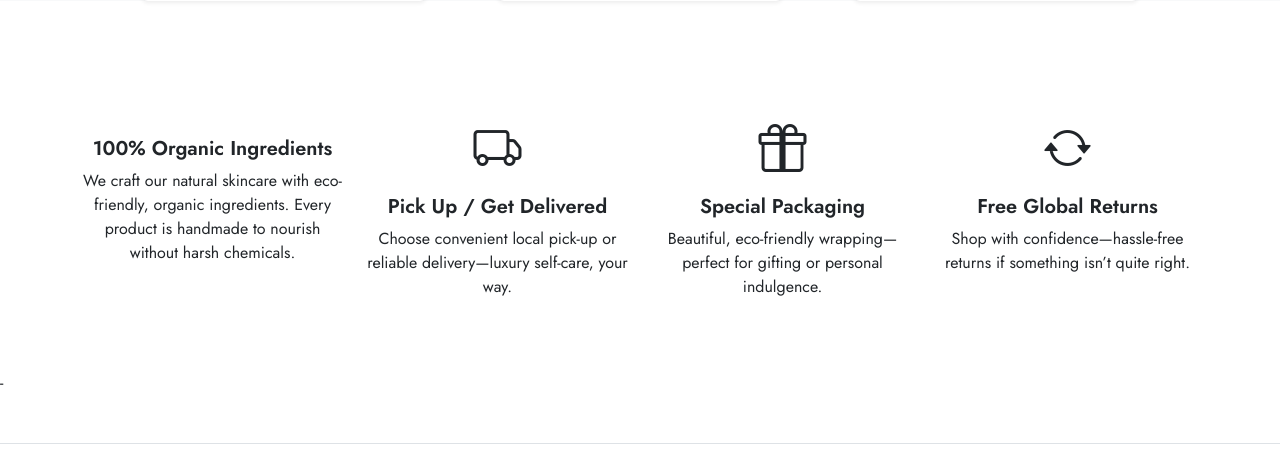
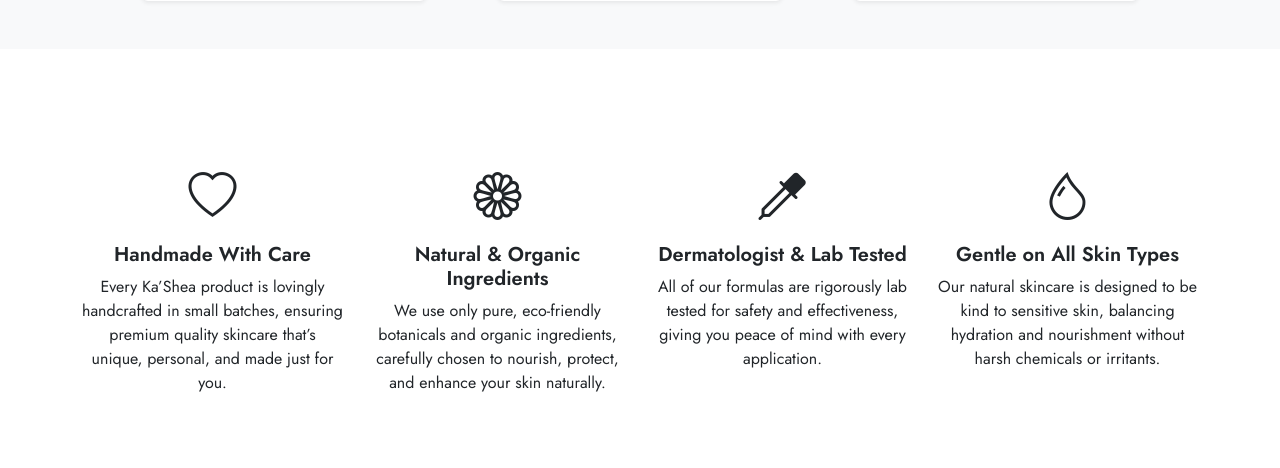
Before and after one commit to DelroyBrown/KaSheaCosmetics_2025, a Django app: page / in a window 1280 px wide. Shown: the part 972-1440 px from the top of the page. Run offline with Django 5.2, Linux system fonts and the light colour scheme; some libraries are stand-ins or nearby versions.

Commit message:
Refactored home page template with minor layout adjustments and content changes

```diff
--- a/templates/home.html
+++ b/templates/home.html
@@ -15,11 +15,10 @@
       </div>
     </div>
 
-        <div class="row g-4 justify-content-center mx-0 px-3 px-sm-4">
+    <div class="row g-4 justify-content-center mx-0 pb-5 px-3 px-sm-4">
       <div class="col-sm-6 col-md-4 col-lg-3">
         <div class="card h-100 shadow-sm border-0">
-                    <img src="{% static 'img/banner-image-1.jpg' %}" class="rounded-0 card-img-top"
-                        alt="Soft leather jackets">
+          <img src="{% static 'img/banner-image-1.jpg' %}" class="rounded-0 card-img-top" alt="Soft leather jackets">
           <div class="card-body text-center">
             <h5 class="card-title text-uppercase">Whipped Body Butters</h5>
             <p class="card-text">Scelerisque duis aliquam…</p>
@@ -29,8 +28,7 @@
       </div>
       <div class="col-sm-6 col-md-4 mx-5 col-lg-3">
         <div class="card h-100 shadow-sm border-0">
-                    <img src="{% static 'img/banner-image-2.jpg' %}" class="rounded-0 card-img-top"
-                        alt="Soft leather jackets">
+          <img src="{% static 'img/banner-image-2.jpg' %}" class="rounded-0 card-img-top" alt="Soft leather jackets">
           <div class="card-body text-center">
             <h5 class="card-title text-uppercase">Body Scrubs</h5>
             <p class="card-text">Scelerisque duis aliquam…</p>
@@ -40,8 +38,7 @@
       </div>
       <div class="col-sm-6 col-md-4 col-lg-3">
         <div class="card h-100 shadow-sm border-0">
-                    <img src="{% static 'img/banner-image-3.jpg' %}" class="rounded-0 card-img-top"
-                        alt="Soft leather jackets">
+          <img src="{% static 'img/banner-image-3.jpg' %}" class="rounded-0 card-img-top" alt="Soft leather jackets">
           <div class="card-body text-center">
             <h5 class="card-title text-uppercase">Bath Salts</h5>
             <p class="card-text">Scelerisque duis aliquam…</p>
@@ -62,33 +59,39 @@
 
       <div class="col-12 col-sm-6 col-lg-3">
         <div class="py-4 h-100">
-          <i class="bi bi-leaf display-5 d-block mb-3" aria-hidden="true"></i>
-          <h4 class="h5 fw-semibold">100% Organic Ingredients</h4>
-          <p class="mb-0">We craft our natural skincare with eco-friendly, organic ingredients. Every product is handmade to nourish without harsh chemicals.</p>
+          <i class="bi bi-heart display-5 d-block mb-3" aria-hidden="true"></i>
+          <h4 class="h5 fw-semibold">Handmade With Care</h4>
+          <p class="mb-0">Every Ka’Shea product is lovingly handcrafted in small batches, ensuring premium quality
+            skincare that’s unique, personal, and made just for you.</p>
         </div>
       </div>
 
       <div class="col-12 col-sm-6 col-lg-3">
         <div class="py-4 h-100">
-          <i class="bi bi-truck display-5 d-block mb-3" aria-hidden="true"></i>
-          <h4 class="h5 fw-semibold">Pick Up / Get Delivered</h4>
-          <p class="mb-0">Choose convenient local pick-up or reliable delivery—luxury self-care, your way.</p>
+          <i class="bi bi-flower1 display-5 d-block mb-3" aria-hidden="true"></i>
+          <h4 class="h5 fw-semibold">Natural & Organic Ingredients</h4>
+          <p class="mb-0">We use only pure, eco-friendly botanicals and organic ingredients, carefully chosen to
+            nourish, protect, and enhance your skin naturally.</p>
         </div>
       </div>
 
       <div class="col-12 col-sm-6 col-lg-3">
         <div class="py-4 h-100">
-          <i class="bi bi-gift display-5 d-block mb-3" aria-hidden="true"></i>
-          <h4 class="h5 fw-semibold">Special Packaging</h4>
-          <p class="mb-0">Beautiful, eco-friendly wrapping—perfect for gifting or personal indulgence.</p>
+          <i class="bi bi-eyedropper display-5 d-block mb-3" aria-hidden="true"></i>
+          <h4 class="h5 fw-semibold">Dermatologist & Lab Tested</h4>
+          <p class="mb-0">All of our formulas are rigorously lab tested for safety and effectiveness, giving you peace
+            of mind with every application.</p>
         </div>
       </div>
 
+
+
       <div class="col-12 col-sm-6 col-lg-3">
         <div class="py-4 h-100">
-          <i class="bi bi-arrow-repeat display-5 d-block mb-3" aria-hidden="true"></i>
-          <h4 class="h5 fw-semibold">Free Global Returns</h4>
-          <p class="mb-0">Shop with confidence—hassle-free returns if something isn’t quite right.</p>
+          <i class="bi bi-droplet display-5 d-block mb-3" aria-hidden="true"></i>
+          <h4 class="h5 fw-semibold">Gentle on All Skin Types</h4>
+          <p class="mb-0">Our natural skincare is designed to be kind to sensitive skin, balancing hydration and
+            nourishment without harsh chemicals or irritants.</p>
         </div>
       </div>
 
```
Lines whose indentation alone changed are shown as unchanged.
